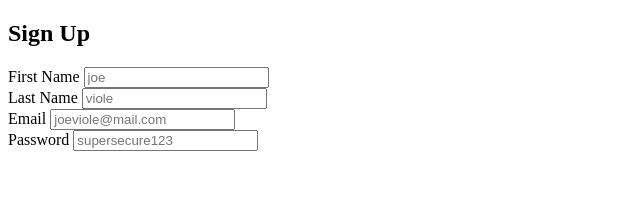
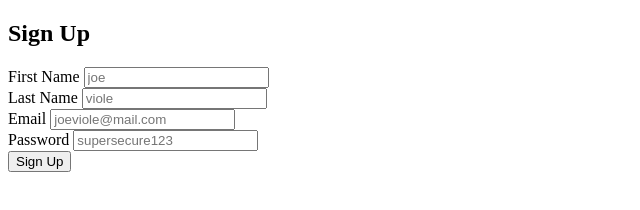
Before and after one commit to Bilkis2023/Objects-store, a plain HTML site: page index.html in a window 1280 px wide. Shown: the whole page, without its empty margins (0-640 px from the left). Drawn offline with Linux system fonts and the light colour scheme.

Commit message:
add a sign up button

```diff
--- a/index.html
+++ b/index.html
@@ -30,6 +30,10 @@
                     <label for="password">Password</label>
                     <input type="text" name="password" id="password" placeholder="supersecure123" />
                 </div>
+               <div id="msgDiv">
+                 <button id="sign-up" >Sign Up</button>
+               </div>
+
             </form>
 
         </div>
```
